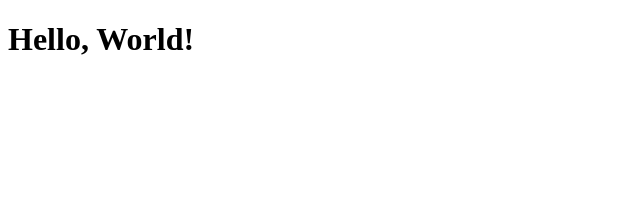
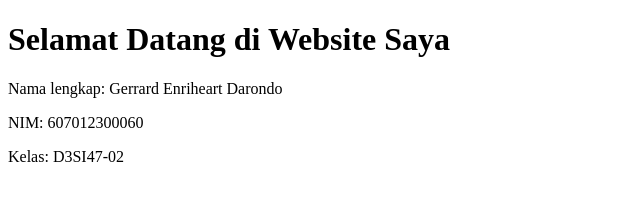
Before and after one commit to EnriDo/gerrard, a plain HTML site: page index.html in a window 1280 px wide. Shown: the whole page, without its empty margins (0-640 px from the left). Drawn offline with Linux system fonts and the light colour scheme.

Commit message:
Revisi index.html

```diff
--- a/index.html
+++ b/index.html
@@ -1,9 +1,12 @@
 <!DOCTYPE html>
 <html>
 <head>
-    <title>Hello, World!</title>
+    <title>Selamat Datang di Website Saya</title>
 </head>
 <body>
-    <h1>Hello, World!</h1>
+    <h1>Selamat Datang di Website Saya</h1>
+    <p>Nama lengkap: Gerrard Enriheart Darondo</p>
+    <p>NIM: 607012300060</p>
+    <p>Kelas: D3SI47-02</p>
 </body>
 </html>
```
